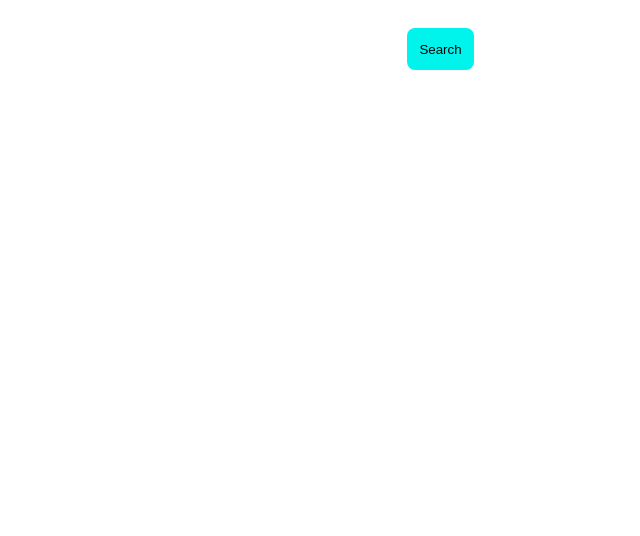
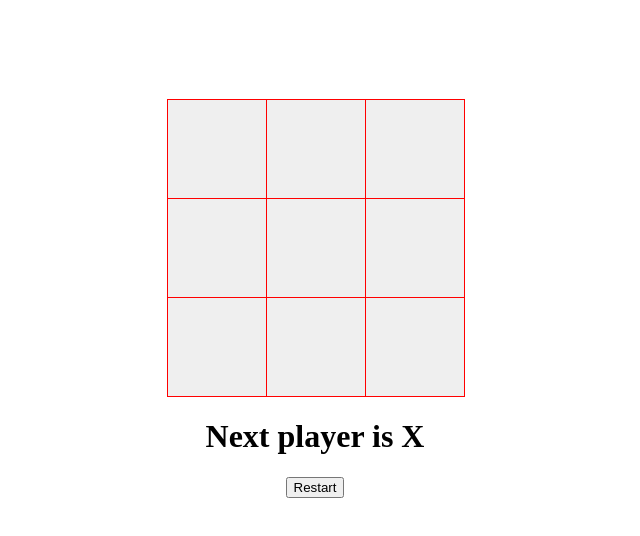
Before and after one commit to Hritikror/UI-25-projects, a React (Vite) app: page / in a window 1280 px wide. Shown: the top 536 px of the page, without its empty margins (325-965 px from the left). Built offline with nearby package versions, Linux system fonts and the light colour scheme.

Commit message:
tic-tact-toe implemented.

```diff
--- a/src/App.jsx
+++ b/src/App.jsx
@@ -15,6 +15,7 @@ import ScrollLazy from './components/scroll-lazy-loading/ScrollLazy';
 import TabTest from './components/custom-tabs/TabTest';
 import ModalTest from './components/custom-modal-popup/ModalParent';
 import Github from './components/github-profile-finder/Github';
+import Game from './components/tic-tact-toe/Game';
 
 
 function App() {
@@ -48,9 +49,9 @@ function App() {
 
     {/* <ModalTest/> */}
 
-    <Github/>
+    {/* <Github/> */}
 
-
+    <Game />
 
 
 
--- /dev/null
+++ b/src/components/tic-tact-toe/Game.jsx
@@ -0,0 +1,92 @@
+import React, { useEffect, useState } from "react";
+import './index.css'
+
+
+function Square ({ value, onClick }){
+  return <button className="square" onClick={onClick} >{value}</button>;
+};
+
+const Game = () => {
+
+    const [curr,setCurr] = useState("X");
+    const [squares, setSquares] = useState(Array(9).fill(""));
+    const [status, setStatus] = useState("");
+
+
+    function getWinner(squares) {
+        const winningPatterns = [
+          [0, 1, 2],
+          [3, 4, 5],
+          [6, 7, 8],
+          [2, 5, 8],
+          [0, 4, 8],
+          [2, 4, 6],
+          [0, 3, 6],
+          [1, 4, 7],
+        ];
+        console.log(squares)
+        for (let i = 0; i < winningPatterns.length; i++) {
+          const [x, y, z] = winningPatterns[i];
+
+          if (
+            squares[x] &&
+            squares[x] === squares[y] &&
+            squares[x] === squares[z]
+          ) {
+            return squares[x];
+          }
+        }
+
+        return null;
+      }
+
+    function handleClick(id) {
+        let updatedArr = [...squares];
+        if(updatedArr[id]) {
+            return
+        }
+        updatedArr[id] =  curr;
+        setSquares(updatedArr)
+        setCurr(curr === "X" ? "O" : "X");
+    }
+    function handleRestart() {
+        setCurr("X");
+        setSquares(Array(9).fill(""));
+      }
+
+    useEffect(()=>{
+        if (!getWinner(squares) && squares.every((item) => item !== "")) {
+            setStatus(`This is a draw ! Please restart the game`);
+          } else if (getWinner(squares)) {
+            setStatus(`Winner is ${getWinner(squares)}. Please restart the game`);
+          } else {
+            setStatus(`Next player is ${curr ? "X" : "O"}`);
+          }
+    },[squares,curr]);
+
+    console.log(squares);
+
+  return (
+    <div className="tic-tac-toe-container">
+      <div className="row">
+        <Square value={squares[0]} onClick={() => handleClick(0)}/>
+        <Square value={squares[1]} onClick={() => handleClick(1)}/>
+        <Square value={squares[2]} onClick={() => handleClick(2)}/>
+      </div>
+      <div className="row">
+        <Square value={squares[3]} onClick={() => handleClick(3)}/>
+        <Square value={squares[4]} onClick={() => handleClick(4)}/>
+        <Square value={squares[5]} onClick={() => handleClick(5)}/>
+      </div>
+      <div className="row">
+        <Square value={squares[6]} onClick={() => handleClick(6)}/>
+        <Square value={squares[7]} onClick={() => handleClick(7)}/>
+        <Square value={squares[8]} onClick={() => handleClick(8)}/>
+      </div>
+      <h1>{status}</h1>
+      <button onClick={handleRestart}>Restart</button>
+    </div>
+  );
+};
+
+export default Game;
--- /dev/null
+++ b/src/components/tic-tact-toe/index.css
@@ -0,0 +1,19 @@
+.tic-tac-toe-container {
+    display: flex;
+    flex-direction: column;
+    align-items: center;
+    margin-top: 100px;
+  }
+
+  .square {
+    border: 1px solid red;
+    float: left;
+    font-size: 40px;
+    height: 100px;
+    padding: 0px;
+    text-align: center;
+    width: 100px;
+    margin-right: -1px;
+    margin-top: -1px;
+    cursor: pointer;
+  }
```
